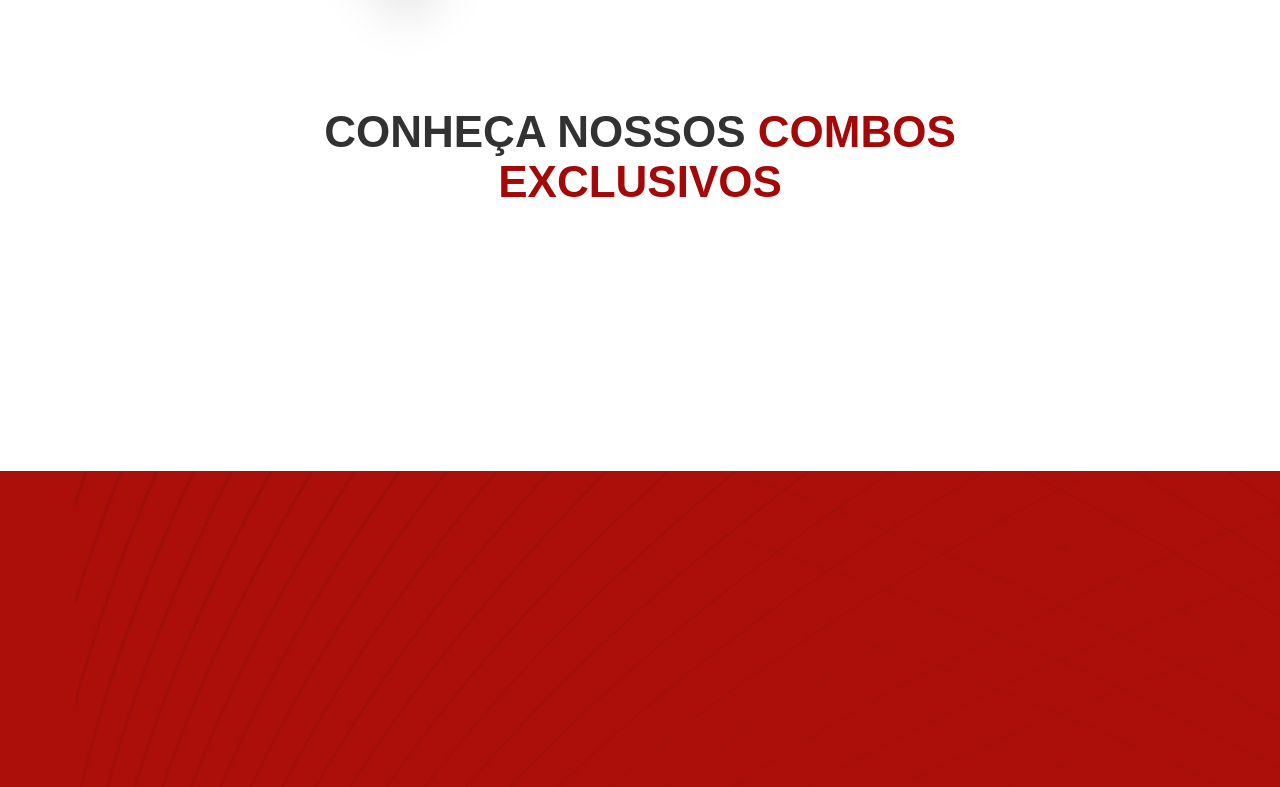
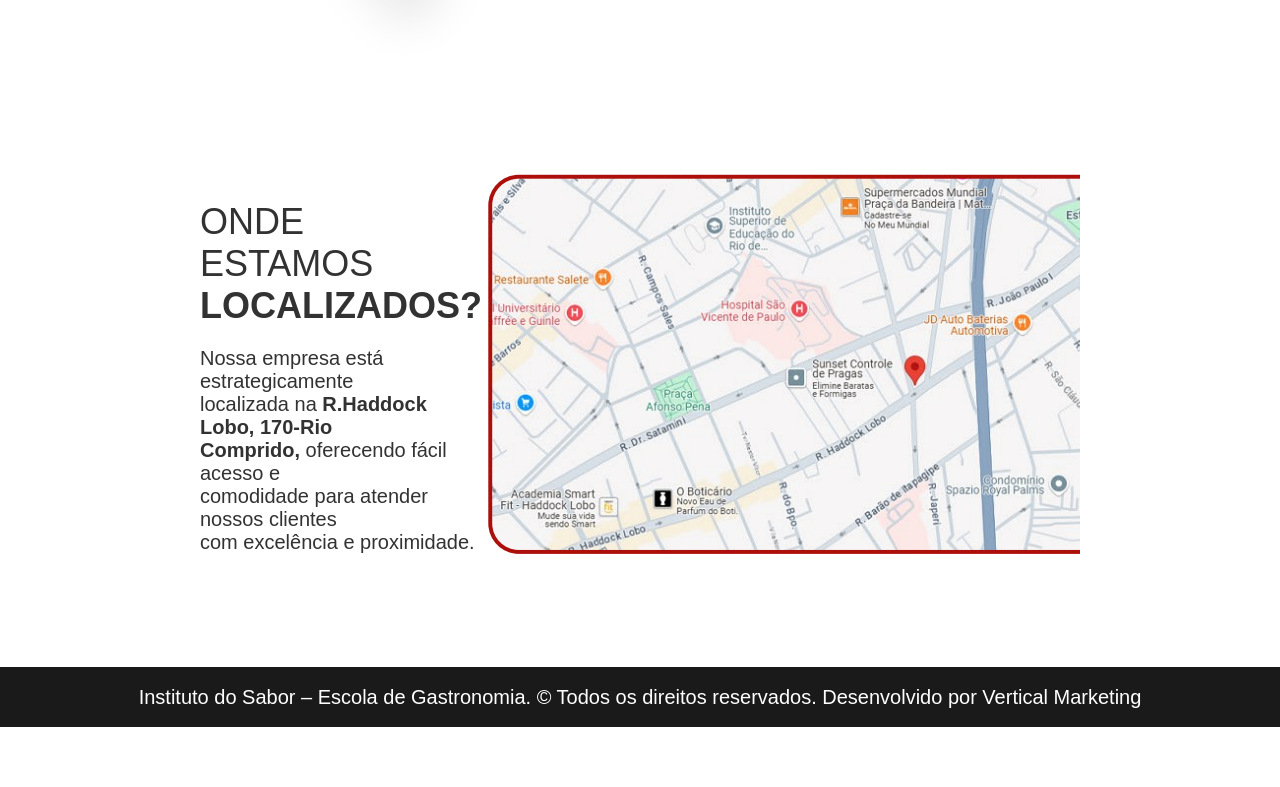
Before and after one commit to matthmello/NextJS-Test, a Next.js app in the folder my-app/: page / in a window 1280 px wide. Shown: the part 2073-2860 px from the top of the page. After the commit the page ends 2800 px from the top, so only its background shows below. Built offline with nearby package versions, Linux system fonts and the light colour scheme.

Commit message:
last update

```diff
--- a/my-app/src/pages/index.jsx
+++ b/my-app/src/pages/index.jsx
@@ -115,13 +115,7 @@ export default function Home() {
         </div>
       </div>
 
-      <div className="thirdPageContainer">
-        <div className="page03">
-            <div className="titleThirdPage">
-              <h1 className="titleThirdPageGray">CONHEÇA NOSSOS <span className="titleThirdPageRed">COMBOS EXCLUSIVOS</span></h1>
-            </div>
-        </div>
-      </div>
+
 
       <div className="lastPageContainer">
 
--- a/my-app/src/styles/globals.css
+++ b/my-app/src/styles/globals.css
@@ -152,11 +152,6 @@ a {
 }
 
 
-.page03 {
-  margin: 0px 200px;
-  height: 1000px;
-}
-
 .secondPageContainer {
   width: 100vw;
   height: 1080px;
@@ -167,14 +162,7 @@ a {
 
 }
 
-.thirdPageContainer {
-  width: 100vw;
-  height: 1080px;
-  margin: auto;
-  margin-top: 40px;
-  position: relative;
-  background-image: url(../../public/main3.webp);
-}
+
 
 .titleThirdPageGray {
   color: rgb(51, 50, 50);
```
